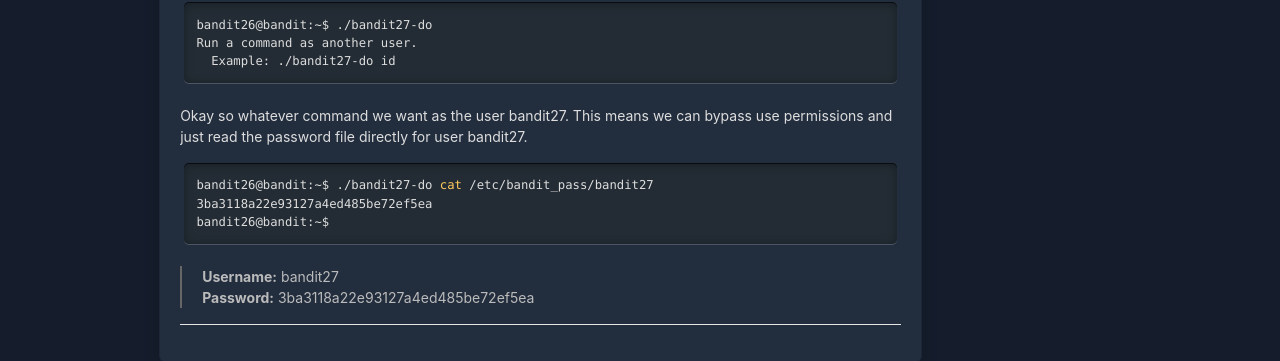
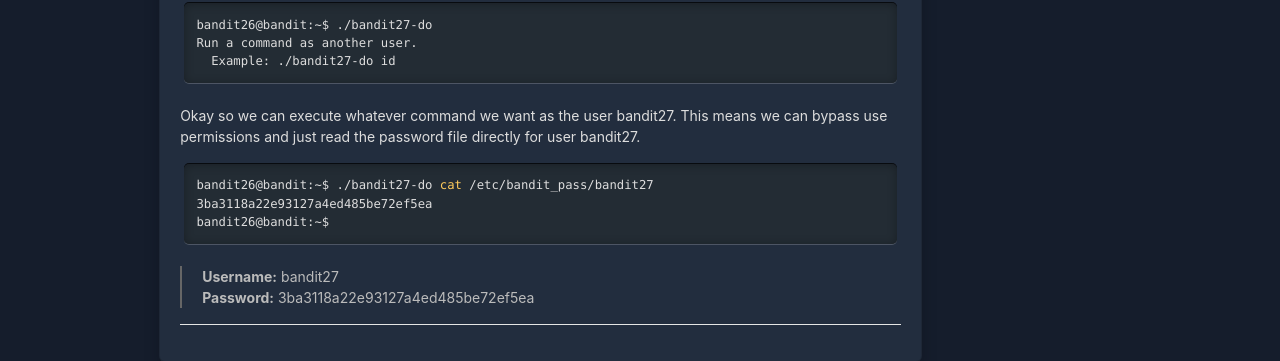
Before and after one commit to danieldavidson/danieldavidson.github.io, a Jekyll site: the page built from _posts/2021-04-12-overthewire-bandit-26-27.md, in a window 1280 px wide and 900 px high, scrolled down 3053 px. Shown: the part 263-624 px from the top of the window. Built offline with Jekyll 4.4.1, drawn with Linux system fonts in a browser that asks for light colours.

Commit message:
Update 2021-04-12-overthewire-bandit-26-27.md

````diff
--- a/_posts/2021-04-12-overthewire-bandit-26-27.md
+++ b/_posts/2021-04-12-overthewire-bandit-26-27.md
@@ -141,7 +141,7 @@ Run a command as another user.
   Example: ./bandit27-do id
 ```
 
-Okay so whatever command we want as the user bandit27. This means we can bypass use permissions and  just read the password file directly for user bandit27.
+Okay so we can execute whatever command we want as the user bandit27. This means we can bypass use permissions and  just read the password file directly for user bandit27.
 
 ```console
 bandit26@bandit:~$ ./bandit27-do cat /etc/bandit_pass/bandit27
````
